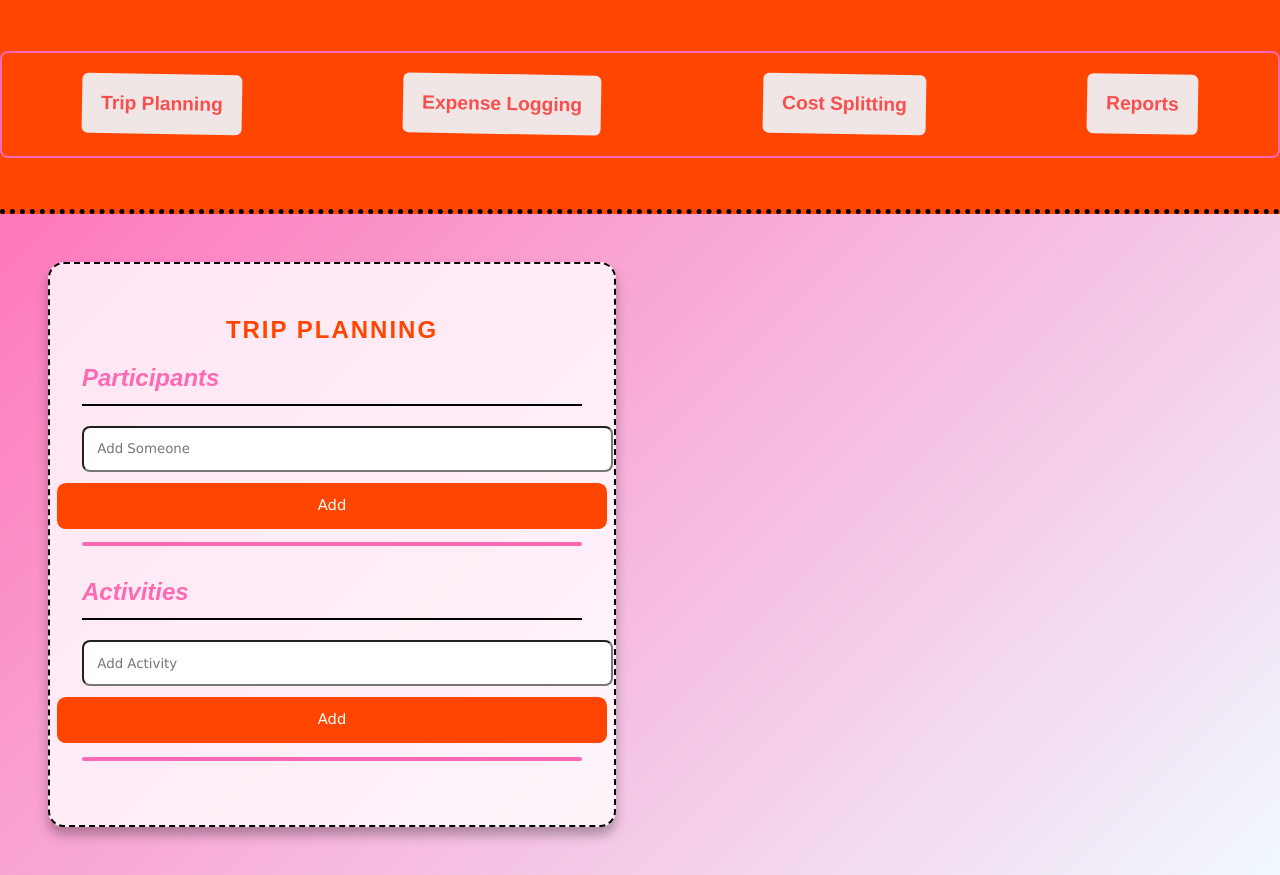
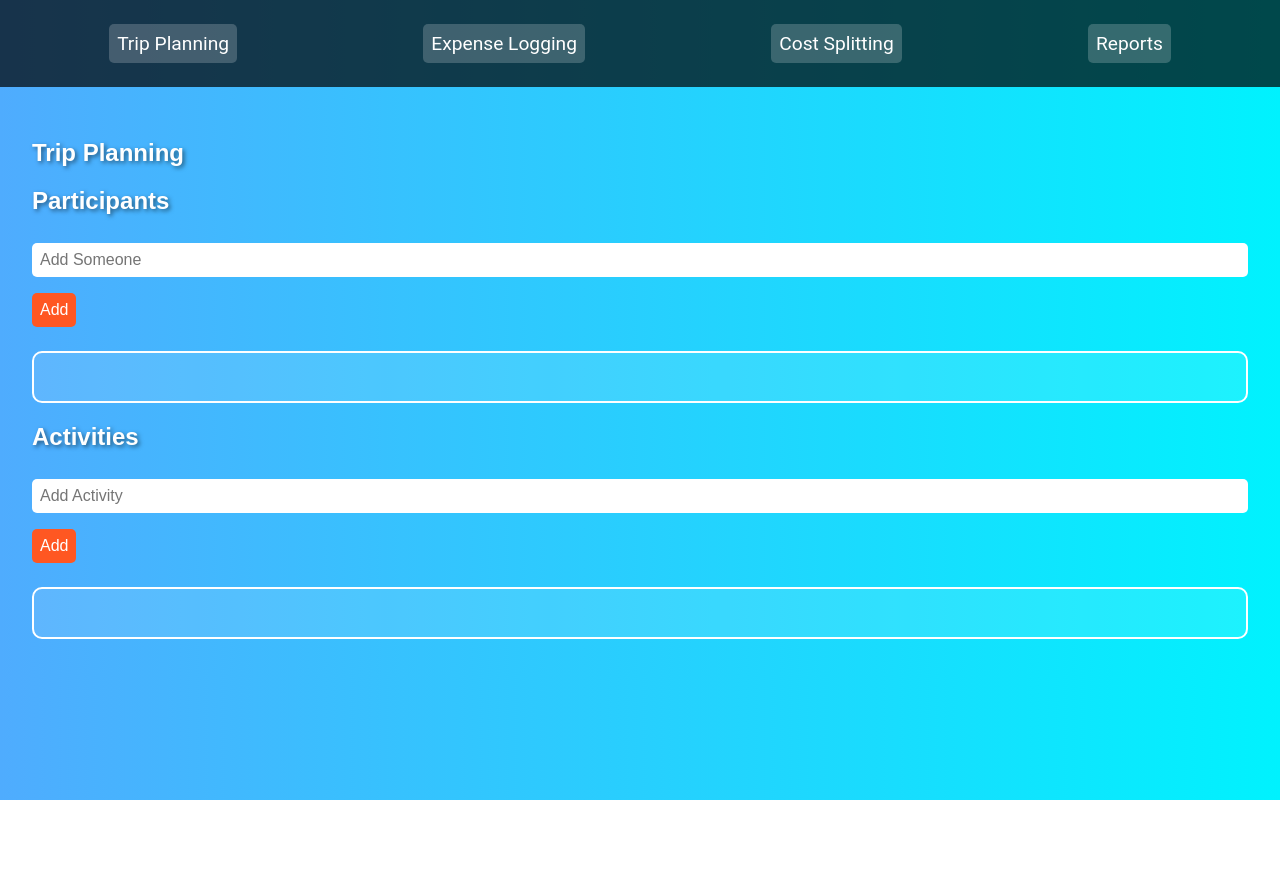
Before and after one commit to kevkaleido/group-trip, a plain HTML site: page index.html in a window 1280 px wide. After the commit the page ends 800 px from the top, so only its background shows below. Drawn offline with Linux system fonts and the light colour scheme.

Commit message:
add stunning styles

```diff
--- a/styles.css
+++ b/styles.css
@@ -1,174 +1,121 @@
-/* styles.css */
-
 body {
-    font-family: 'Arial', sans-serif; /* Readable font */
+    font-family: 'Roboto', sans-serif;
+    background: linear-gradient(to right, #4facfe, #00f2fe);
+    color: #fff;
     margin: 0;
     padding: 0;
-    box-sizing: border-box;
-    background: linear-gradient(135deg, #f0f8ff, #ff69b4); /* Gradient background */
-    color: #333;
-    animation: bg-animation 10s infinite alternate; /* Animated background */
 }
 
 header {
-    background-color: #ff4500; /* Bright orange */
-    padding: 2em 0; /* Larger padding */
-    border-bottom: 5px dotted #000; /* Dotted border */
+    background: rgba(0, 0, 0, 0.7);
+    padding: 1em;
 }
 
 nav ul {
     list-style: none;
     padding: 0;
+    margin: 0;
     display: flex;
-    justify-content: space-around; /* Evenly spaced items */
-    font-size: 1.2em; /* Larger font size */
+    justify-content: space-around;
 }
 
 nav ul li a {
-    color: #f84e4e;
+    color: #fff;
     text-decoration: none;
-    font-weight: bold;
-    transform: skewX(-10deg); /* Skewed links */
-    transition: color 0.3s, transform 0.3s; /* Smooth transition */
+    font-size: 1.2em;
+    transition: color 0.3s;
 }
 
 nav ul li a:hover {
-    color: #00ff00; /* Change color on hover */
-    transform: skewX(0); /* Reset skew on hover */
+    color: #ffeb3b;
 }
 
 main {
-    padding: 3em;
+    padding: 2em;
 }
 
-section {
-    margin-bottom: 3em;
-    padding: 2em;
-    background: rgba(255, 255, 255, 0.8); /* Semi-transparent */
-    border-radius: 16px;
-    box-shadow: 0 8px 12px rgba(0, 0, 0, 0.3); /* Larger shadow */
-    border: 2px dashed #000; /* Dashed border */
+h1, h2 {
+    font-family: 'Oswald', sans-serif;
+    text-shadow: 2px 2px 4px rgba(0, 0, 0, 0.5);
 }
 
-h1 {
-    color: #ff4500; /* Match header */
-    text-align: center; /* Centered text */
-    text-transform: uppercase; /* Uppercase text */
-    letter-spacing: 2px; /* Spaced out letters */
+input, select, button {
+    border: none;
+    padding: 0.5em;
+    margin: 0.5em 0;
+    border-radius: 5px;
+    font-size: 1em;
 }
 
-h2 {
-    color: #ff69b4; /* Bright pink */
-    font-style: italic; /* Italic text */
-    border-bottom: 2px solid #000; /* Underline */
-    padding-bottom: 0.5em;
-}
-
-form, div {
-    margin-bottom: 2em;
-}
-
-label {
-    display: block;
-    margin-top: 1em;
-    font-weight: bold;
-}
-
-input, button {
-    display: block;
-    margin-top: 1em;
-    padding: 1em;
-    width: 100%;
-    border-radius: 8px; /* Rounded corners */
-    font-family: 'Verdana', sans-serif; /* Readable font */
+input[type="text"], input[type="number"], input[type="date"], select {
+    width: calc(100% - 1em);
 }
 
 button {
-    background-color: #ff4500;
-    color: white;
-    border: none;
+    background: #ff5722;
+    color: #fff;
     cursor: pointer;
-    margin-top: 1em;
-    transform: scale(1.1); /* Slightly enlarged */
-    transition: background-color 0.3s, transform 0.3s;
+    transition: background 0.3s;
 }
 
 button:hover {
-    background-color: #ff6347; /* Light coral */
-    transform: scale(1.2); /* Larger on hover */
+    background: #e64a19;
+}
+
+.scroll-container {
+    max-height: 200px;
+    overflow-y: auto;
+    border: 2px solid #fff;
+    padding: 1em;
+    background: rgba(255, 255, 255, 0.1);
+    border-radius: 10px;
+    margin-top: 1em;
+    transition: max-height 0.5s, border 0.5s;
 }
 
 ul {
     list-style: none;
     padding: 0;
-    border: 2px solid #ff69b4; /* Border around the list */
-    border-radius: 8px;
 }
 
 li {
-    margin: 1em 0;
-    padding: 1em;
-    background: rgba(240, 248, 255, 0.9); /* Semi-transparent */
-    border: 2px solid #ff4500; /* Orange border */
-    border-radius: 8px;
-    transform: rotate(1deg); /* Slightly rotated */
-    transition: transform 0.3s, background 0.3s;
+    margin: 0.5em 0;
+    padding: 0.5em;
+    background: rgba(255, 255, 255, 0.2);
+    border-radius: 5px;
+    display: flex;
+    justify-content: space-between;
+    align-items: center;
+    transition: background 0.3s;
 }
 
 li:hover {
-    transform: rotate(0); /* Reset rotation on hover */
-    background: rgba(255, 69, 0, 0.9); /* Bright orange */
-    color: white;
+    background: rgba(255, 255, 255, 0.4);
 }
 
-@media (min-width: 768px) {
-    main {
-        display: grid;
-        grid-template-columns: 1fr 1fr;
-        gap: 3em; /* Larger gap */
-        transform: rotate(0); /* Reset rotation on larger screens */
-    }
-
-    section {
-        margin-bottom: 0;
-    }
-}
-
-@keyframes bg-animation {
-    from {
-        background: linear-gradient(135deg, #f0f8ff, #ff69b4);
-    }
-    to {
-        background: linear-gradient(135deg, #ff69b4, #f0f8ff);
-    }
-}
-
-/* The Modal (background) */
 .modal {
-    display: none; /* Hidden by default */
-    position: fixed; /* Stay in place */
-    z-index: 1; /* Sit on top */
+    display: none;
+    position: fixed;
+    z-index: 1;
     left: 0;
     top: 0;
-    width: 100%; /* Full width */
-    height: 100%; /* Full height */
-    overflow: auto; /* Enable scroll if needed */
-    background-color: rgb(0,0,0); /* Fallback color */
-    background-color: rgba(0,0,0,0.4); /* Black w/ opacity */
+    width: 100%;
+    height: 100%;
+    overflow: auto;
+    background: rgba(0, 0, 0, 0.8);
     padding-top: 60px;
 }
 
-/* Modal Content/Box */
 .modal-content {
-    background-color: #fefefe;
-    margin: 5% auto; /* 15% from the top and centered */
+    background: #fff;
+    margin: 5% auto;
     padding: 20px;
     border: 1px solid #888;
-    border-radius: 6px;
-    width: 50%; /* Could be more or less, depending on screen size */
+    width: 80%;
+    border-radius: 10px;
+    color: #000;
 }
 
-/* The Close Button */
 .close-button {
     color: #aaa;
     float: right;
@@ -176,14 +123,12 @@ li:hover {
     font-weight: bold;
 }
 
-.close-button:hover,
-.close-button:focus {
-    color: black;
+.close-button:hover, .close-button:focus {
+    color: #000;
     text-decoration: none;
     cursor: pointer;
 }
 
-.continue-button{
-
-    width: 10%;
+#summary-content {
+    white-space: pre-wrap;
 }
```
